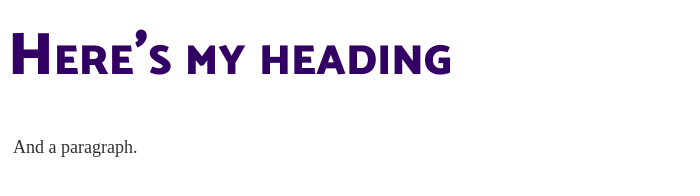
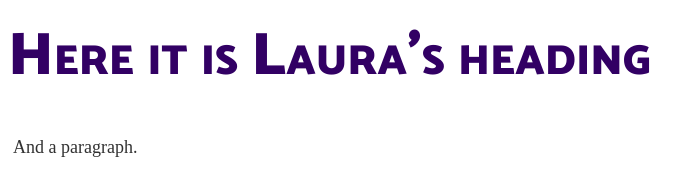
Before and after one commit to lmarshallravanal/lmarshallravanal.github.io, a plain HTML site: page index.html in a window 1280 px wide. Shown: the whole page, without its empty margins (0-700 px from the left). Drawn offline with Linux system fonts and the light colour scheme.

Commit message:
Update index.html

```diff
--- a/index.html
+++ b/index.html
@@ -16,7 +16,7 @@
 
 <body>
 
-<h1>Here's my heading</h1>
+<h1>Here it is Laura's heading</h1>
 <p>And a paragraph.</p>
 
 </body>
```
